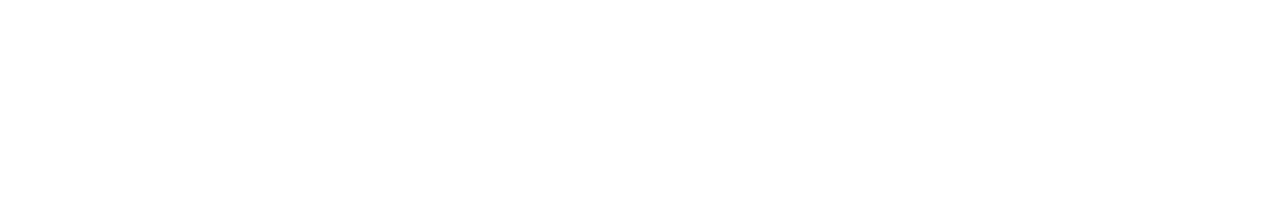
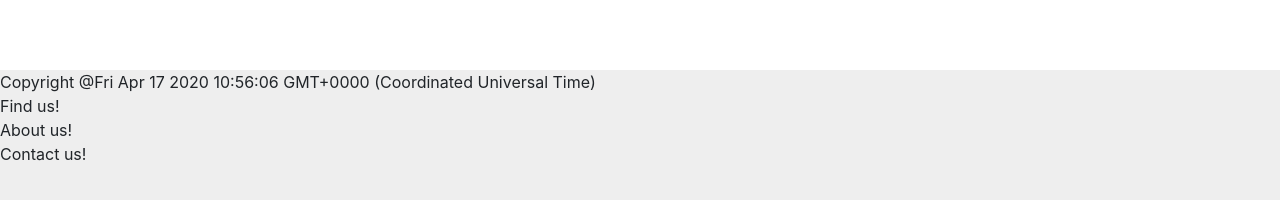
Before and after one commit to Kevin-Spring/Studio_React_App, a React (Create React App) app: page / in a window 1280 px wide. Shown: the part 570-770 px from the top of the page. Built offline with nearby package versions, Linux system fonts and the light colour scheme.

Commit message:
footer added

```diff
--- a/src/components/App.js
+++ b/src/components/App.js
@@ -1,6 +1,7 @@
 import React from "react";
 import Navbar from "./Navbar";
 import Card from "./Card";
+import Footer from "./Footer";
 import faker from "faker";
 
 const App = ()=>{
@@ -10,6 +11,7 @@
         <Card img={faker.image.cats()}/>
         <Card img={faker.image.animals()}/>
         <Card img={faker.image.fashion()}/>
+        <Footer year={Date()}/>
         </div>
     )
 }
--- /dev/null
+++ b/src/components/Footer.js
@@ -0,0 +1,16 @@
+import React from "react";
+import "../style/_footer.scss";
+
+const Footer = (props) => {
+
+    return(
+        <footer className={"footer"}>
+            <div>Copyright @{props.year}</div>
+            <div>Find us!</div>
+            <div>About us!</div>
+            <div>Contact us!</div>
+        </footer>
+    )
+}
+
+export default Footer;
--- /dev/null
+++ b/src/style/_footer.scss
@@ -0,0 +1,7 @@
+.footer{
+    position: absolute;
+    bottom: 0;
+    background: rgb(238, 238, 238);
+    width: 100%;
+    height: 10rem;
+}
```
